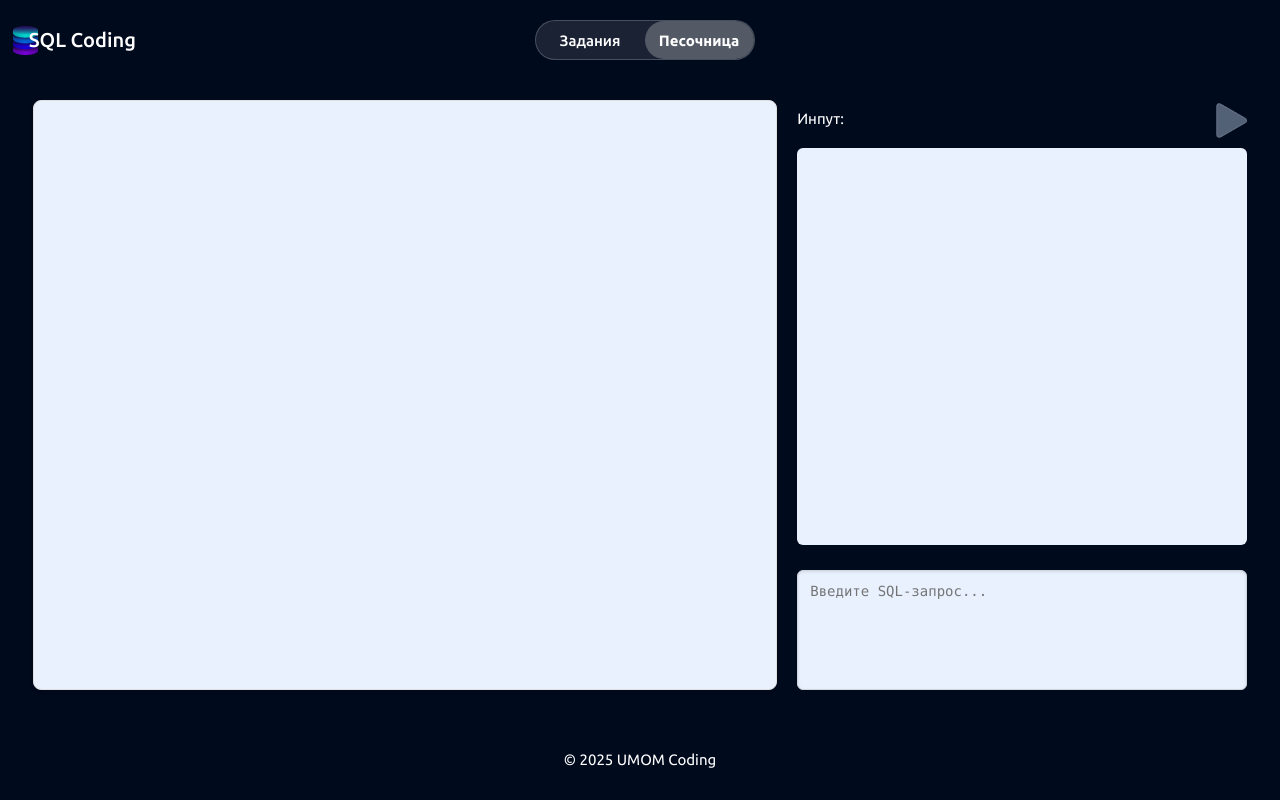
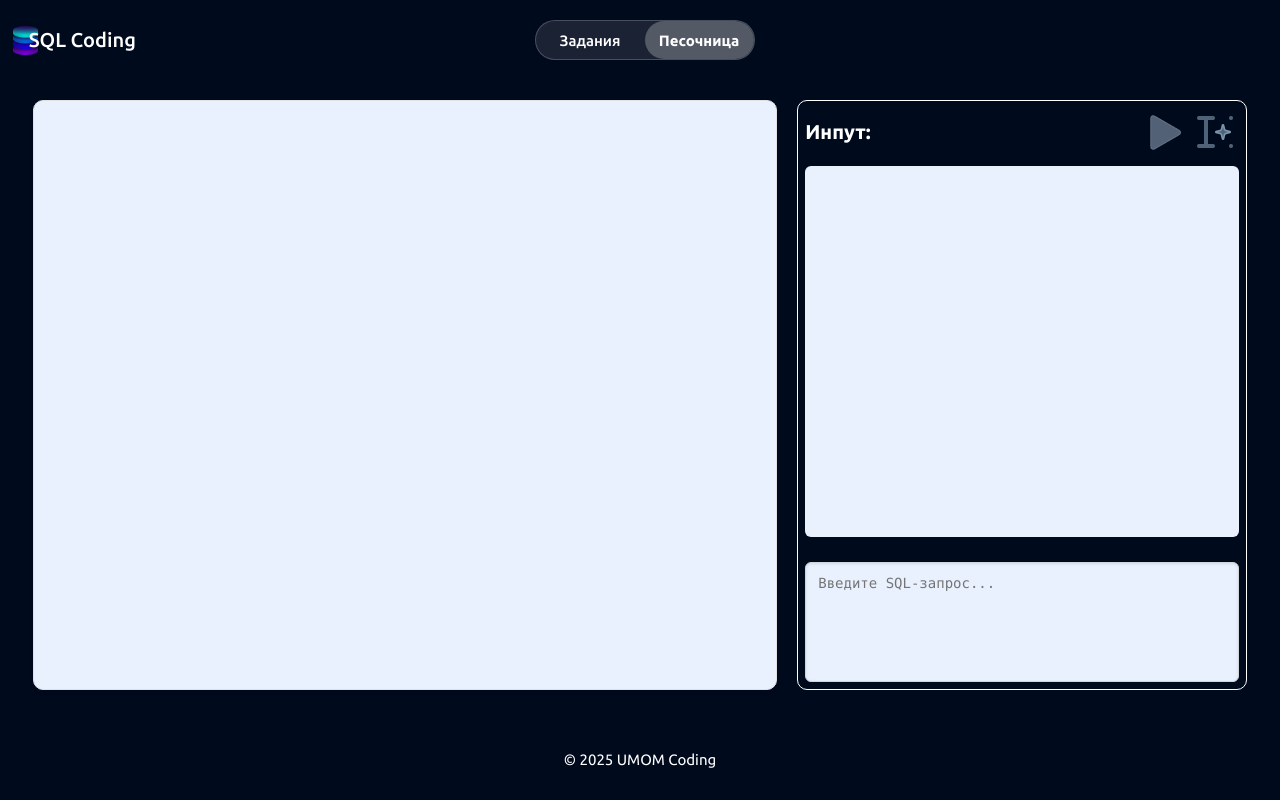
Before and after one commit to imadji/visual-sql-trainer, a Vue app in the folder client/: page /workspace in a window 1280 px wide. Built offline with nearby package versions, Linux system fonts and the light colour scheme.

Commit message:
fix sandbox

```diff
--- a/client/src/components/SandboxView.vue
+++ b/client/src/components/SandboxView.vue
@@ -32,10 +32,9 @@
       <div class="right-container">
         <div class="console-panel">
           <span>Инпут:</span>
-          <div class="conole-btns">
-            <button @click="sendRequest" class="submit-btn">
-              <img src="../assets/start.png" alt="">
-            </button>
+          <div class="console-btns">
+              <img @click="sendRequest" src="../assets/start.png" alt="">
+              <img @click="sendRequest" src="../assets/info-icon.png" alt="">
           </div>
         </div>
         <div class="console-output" ref="consoleOutput">
@@ -201,9 +200,9 @@ onMounted(() => {
   position: relative;
   min-height: 100%;
   border: 1px solid #e0e0e0;
-  border-radius: 8px;
+  border-radius: 10px;
   background-color: rgba(233, 241, 255, 1);
-  padding: 15px;
+  padding: 7px;
   box-shadow: 0 2px 4px rgba(0, 0, 0, 0.05);
   overflow: hidden;
 }
@@ -214,11 +213,26 @@ onMounted(() => {
   flex-direction: column;
   min-height: 0;
   gap: 10px;
+  padding: 7px;
+  border: 1px solid white;
+  border-radius: 10px;
 
   .console-panel {
     display: flex;
     justify-content: space-between;
     align-items: center;
+
+    span {
+      font-size: 20px;
+      font-weight: 700;
+    }
+
+    .console-btns {
+      display: flex;
+      align-items: center;
+      justify-content: center;
+      gap: 10px;
+    }
   }
 }
 
```
Also changed, not shown: client/src/assets/info-icon.png (added).
